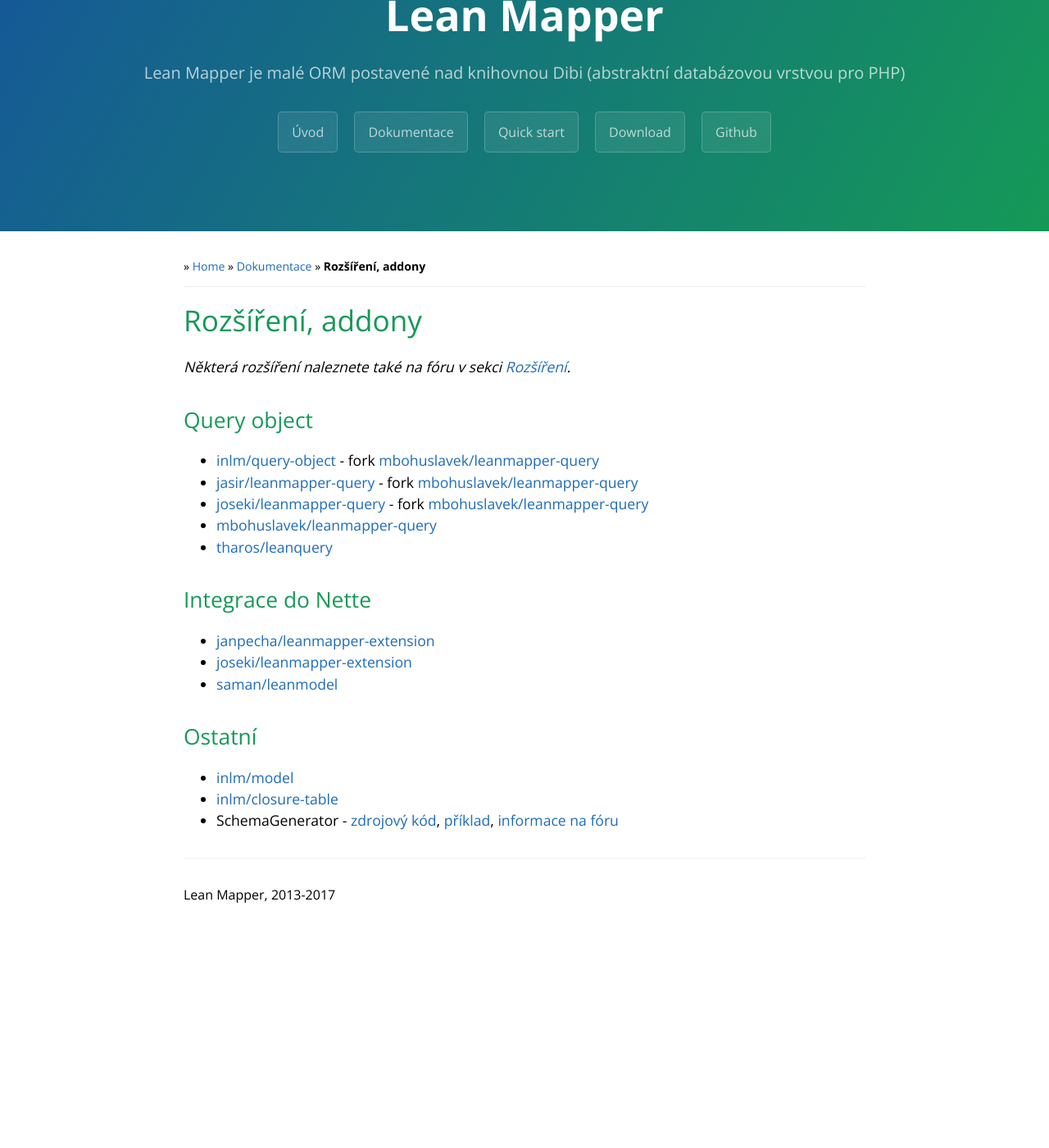
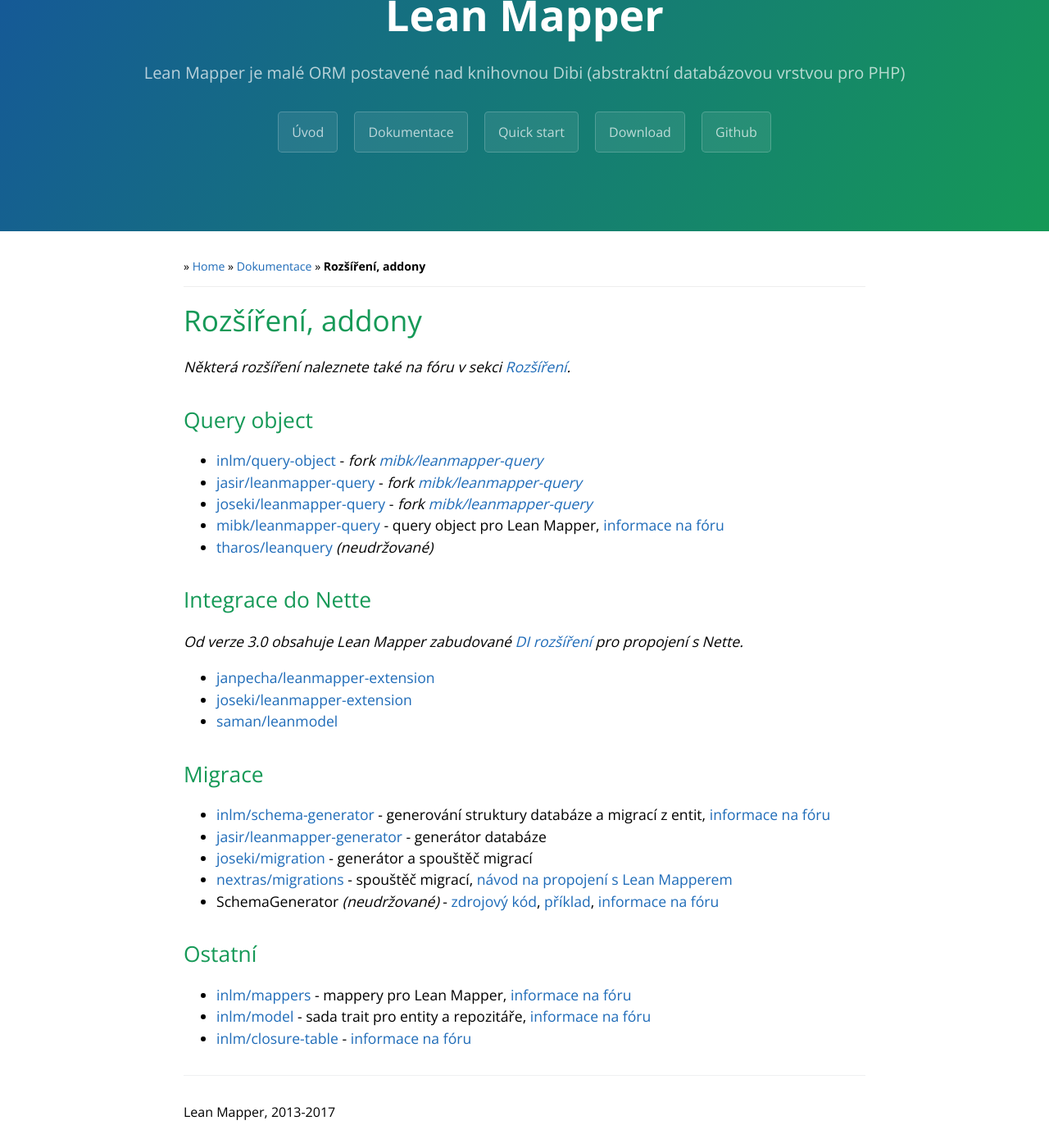
Before and after one commit to LeanMapper/LeanMapper.github.io, a Jekyll site: the page built from cs/rozsireni.md, in a window 1280 px wide and 1400 px high, scrolled down 101 px. Shown: the whole window at 82% size. Built offline with Jekyll 4.4.1, drawn with Linux system fonts in a browser that asks for light colours; before the commit the page ends 1236 px from its top, so only the background shows below that.

Commit message:
Rozsireni: aktualizovan seznam rozsireni

```diff
--- a/cs/rozsireni.md
+++ b/cs/rozsireni.md
@@ -7,22 +7,33 @@ _Některá rozšíření naleznete také na fóru v sekci [Rozšíření](https:
 
 ## Query object
 
-* [inlm/query-object](https://github.com/inlm/query-object) - fork [mbohuslavek/leanmapper-query](https://github.com/mibk/LeanMapperQuery)
-* [jasir/leanmapper-query](https://github.com/jasir/LeanMapperQuery) - fork [mbohuslavek/leanmapper-query](https://github.com/mibk/LeanMapperQuery)
-* [joseki/leanmapper-query](https://github.com/Joseki/LeanMapperQuery) - fork [mbohuslavek/leanmapper-query](https://github.com/mibk/LeanMapperQuery)
-* [mbohuslavek/leanmapper-query](https://github.com/mibk/LeanMapperQuery)
-* [tharos/leanquery](https://github.com/Tharos/LeanQuery)
+* [inlm/query-object](https://github.com/inlm/query-object) - _fork [mibk/leanmapper-query](https://github.com/mibk/LeanMapperQuery)_
+* [jasir/leanmapper-query](https://github.com/jasir/LeanMapperQuery) - _fork [mibk/leanmapper-query](https://github.com/mibk/LeanMapperQuery)_
+* [joseki/leanmapper-query](https://github.com/Joseki/LeanMapperQuery) - _fork [mibk/leanmapper-query](https://github.com/mibk/LeanMapperQuery)_
+* [mibk/leanmapper-query](https://github.com/mibk/LeanMapperQuery) - query object pro Lean Mapper, [informace na fóru](https://leanmapper-forum.intm.org/d/2)
+* [tharos/leanquery](https://github.com/Tharos/LeanQuery) _(neudržované)_
 
 
 ## Integrace do Nette
+
+_Od verze 3.0 obsahuje Lean Mapper zabudované [DI rozšíření](/cs/docs/integrace-do-aplikace/#toc-nette) pro propojení s Nette._
 
 * [janpecha/leanmapper-extension](https://github.com/janpecha/leanmapper-extension)
 * [joseki/leanmapper-extension](https://github.com/Joseki/LeanMapper-extension)
 * [saman/leanmodel](https://github.com/miroslav-mrazek/lean-model)
 
 
+## Migrace
+
+* [inlm/schema-generator](https://github.com/inlm/schema-generator) - generování struktury databáze a migrací z entit, [informace na fóru](https://leanmapper-forum.intm.org/d/5)
+* [jasir/leanmapper-generator](https://github.com/jasir/leanmapper-generator) - generátor databáze
+* [joseki/migration](https://github.com/Joseki/Migration) - generátor a spouštěč migrací
+* [nextras/migrations](https://nextras.org/migrations/) - spouštěč migrací, [návod na propojení s Lean Mapperem](https://github.com/LeanMapper/examples/tree/master/nextras-migrations)
+* SchemaGenerator _(neudržované)_ - [zdrojový kód](https://gist.github.com/anonymous/8782935), [příklad](https://gist.github.com/anonymous/8782990), [informace na fóru](https://forum.dibiphp.com/cs/14592-lean-mapper-tenke-orm-nad-dibi?p=20#p118962)
+
+
 ## Ostatní
 
-* [inlm/model](https://github.com/inlm/model)
-* [inlm/closure-table](https://github.com/inlm/closure-table)
-* SchemaGenerator - [zdrojový kód](https://gist.github.com/anonymous/8782935), [příklad](https://gist.github.com/anonymous/8782990), [informace na fóru](https://forum.dibiphp.com/cs/14592-lean-mapper-tenke-orm-nad-dibi?p=20#p118962)
+* [inlm/mappers](https://github.com/inlm/mappers) - mappery pro Lean Mapper, [informace na fóru](https://leanmapper-forum.intm.org/d/7)
+* [inlm/model](https://github.com/inlm/model) - sada trait pro entity a repozitáře, [informace na fóru](https://leanmapper-forum.intm.org/d/3)
+* [inlm/closure-table](https://github.com/inlm/closure-table) - [informace na fóru](https://leanmapper-forum.intm.org/d/4)
```
